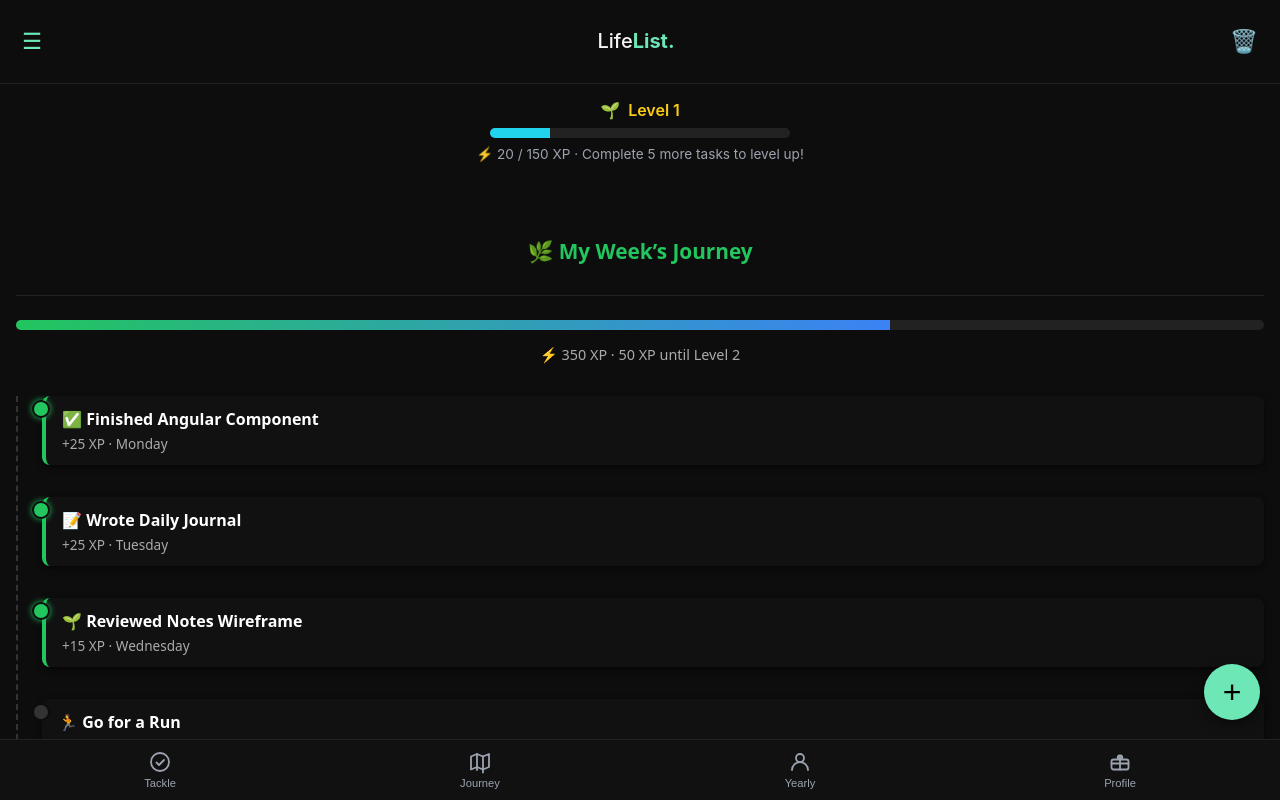
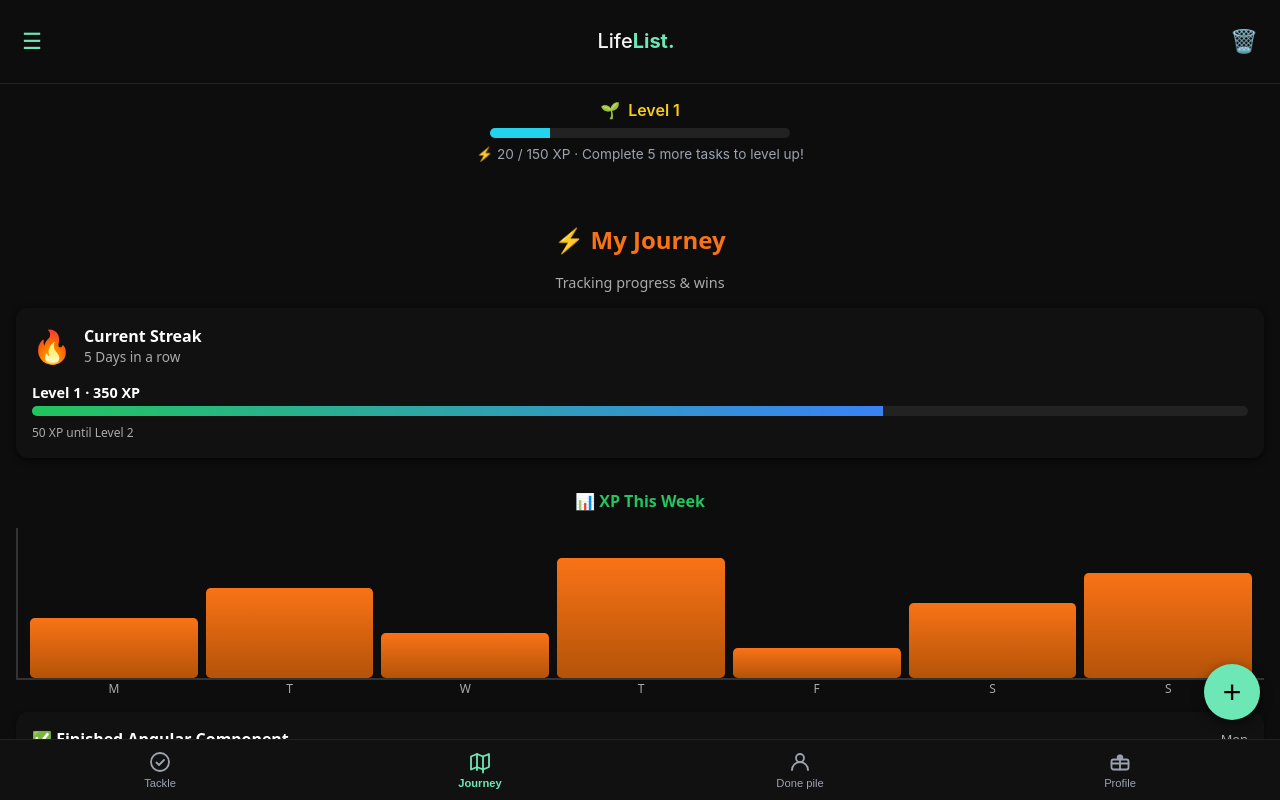
Before and after one commit to myhzyy/LifeList, an Angular app: page /journey in a window 1280 px wide. Built offline with nearby package versions, Linux system fonts and the light colour scheme.

Commit message:
updated tackle component

```diff
--- a/src/app/app.html
+++ b/src/app/app.html
@@ -39,7 +39,7 @@
       <span>Tackle</span>
     </button>
 
-    <button class="tab">
+    <button class="tab" routerLink="/journey" routerLinkActive="active">
       <svg
         xmlns="http://www.w3.org/2000/svg"
         width="24"
@@ -75,7 +75,7 @@
         <path d="M4 20a8 8 0 0 1 16 0" />
       </svg>
 
-      <span>Yearly</span>
+      <span>Done pile</span>
     </button>
     <button class="tab">
       <svg
--- a/src/app/app.routes.ts
+++ b/src/app/app.routes.ts
@@ -2,10 +2,14 @@ import { Routes } from '@angular/router';
 import { TodayComponent } from './pages/today/today';
 import { Week } from './pages/week/week';
 import { Journey } from './pages/journey/journey';
+import { DonePile } from './pages/done-pile/done-pile';
+import { Profile } from './pages/profile/profile';
 
 export const routes: Routes = [
   { path: '', redirectTo: 'today', pathMatch: 'full' },
   { path: 'today', component: TodayComponent },
   { path: 'week', component: Week },
   { path: 'journey', component: Journey },
+  { path: 'donePile', component: DonePile },
+  { path: 'profile', component: Profile },
 ];
--- /dev/null
+++ b/src/app/pages/done-pile/done-pile.html
@@ -0,0 +1,36 @@
+<main class="done-pile dark">
+  <!-- Header -->
+  <header class="top-bar">
+    <h1>🏆 Done Pile</h1>
+    <p class="subtitle">All the things you’ve completed 🎉</p>
+  </header>
+
+  <!-- Summary -->
+  <section class="summary">
+    <h2>Total Completed</h2>
+    <p>12 tasks · ⚡ 240 XP earned</p>
+  </section>
+
+  <!-- Pile List -->
+  <section class="pile">
+    <article class="done-item">
+      <h3>✅ Finished Angular Component</h3>
+      <p>+25 XP · Mon</p>
+    </article>
+
+    <article class="done-item">
+      <h3>📝 Wrote Daily Journal</h3>
+      <p>+25 XP · Tue</p>
+    </article>
+
+    <article class="done-item">
+      <h3>🌱 Reviewed Notes Wireframe</h3>
+      <p>+15 XP · Wed</p>
+    </article>
+
+    <article class="done-item">
+      <h3>☁️ Went for a Run</h3>
+      <p>+10 XP · Thu</p>
+    </article>
+  </section>
+</main>
--- /dev/null
+++ b/src/app/pages/done-pile/done-pile.scss
@@ -0,0 +1,74 @@
+.done-pile.dark {
+  font-family: system-ui, sans-serif;
+  background: #0d0d0d;
+  color: #fff;
+  min-height: 100vh;
+  padding: 1rem;
+}
+
+/* Header */
+.top-bar {
+  text-align: center;
+  margin-bottom: 1rem;
+
+  h1 {
+    font-size: 1.5rem;
+    font-weight: 700;
+    color: #f97316; // orange accent
+  }
+
+  .subtitle {
+    font-size: 0.9rem;
+    color: #aaa;
+  }
+}
+
+/* Summary */
+.summary {
+  background: #111;
+  padding: 1rem;
+  border-radius: 0.75rem;
+  text-align: center;
+  margin-bottom: 1.5rem;
+  box-shadow: 0 2px 6px rgba(0, 0, 0, 0.6);
+
+  h2 {
+    font-size: 1rem;
+    margin: 0 0 0.5rem;
+    color: #22c55e; // green
+  }
+
+  p {
+    margin: 0;
+    color: #aaa;
+    font-size: 0.9rem;
+  }
+}
+
+/* Done Pile Items */
+.pile {
+  display: flex;
+  flex-direction: column;
+  gap: 1rem;
+}
+
+.done-item {
+  background: #111;
+  border-left: 4px solid #22c55e;
+  border-radius: 0.5rem;
+  padding: 0.75rem 1rem;
+  box-shadow: 0 2px 4px rgba(0, 0, 0, 0.4);
+
+  h3 {
+    margin: 0;
+    font-size: 1rem;
+    font-weight: 600;
+    color: #fff;
+  }
+
+  p {
+    margin: 0.25rem 0 0;
+    font-size: 0.85rem;
+    color: #aaa;
+  }
+}
--- a/src/app/pages/journey/journey.html
+++ b/src/app/pages/journey/journey.html
@@ -1,57 +1,66 @@
-<main class="journey-timeline dark">
+<main class="journey-dashboard dark">
   <!-- Header -->
   <header class="top-bar">
-    <h1>🌿 My Week’s Journey</h1>
+    <h1>⚡ My Journey</h1>
+    <p class="subtitle">Tracking progress & wins</p>
   </header>
 
-  <!-- XP Summary -->
-  <section class="xp-summary">
-    <div class="xp-bar">
-      <div class="xp-fill" style="width: 70%"></div>
+  <!-- Streak / XP Summary -->
+  <section class="streak-card">
+    <div class="streak-info">
+      <span class="streak-icon">🔥</span>
+      <div>
+        <h2>Current Streak</h2>
+        <p>5 Days in a row</p>
+      </div>
     </div>
-    <p class="xp-text">⚡ 350 XP · 50 XP until Level 2</p>
+    <div class="xp-summary">
+      <p>Level 1 · 350 XP</p>
+      <div class="xp-bar">
+        <div class="xp-fill" style="width: 70%"></div>
+      </div>
+      <small>50 XP until Level 2</small>
+    </div>
   </section>
 
-  <!-- Timeline -->
-  <section class="timeline">
-    <div class="event completed">
-      <div class="dot"></div>
-      <div class="content">
-        <h2>✅ Finished Angular Component</h2>
-        <p>+25 XP · Monday</p>
-      </div>
-    </div>
-
-    <div class="event completed">
-      <div class="dot"></div>
-      <div class="content">
-        <h2>📝 Wrote Daily Journal</h2>
-        <p>+25 XP · Tuesday</p>
-      </div>
-    </div>
-
-    <div class="event completed">
-      <div class="dot"></div>
-      <div class="content">
-        <h2>🌱 Reviewed Notes Wireframe</h2>
-        <p>+15 XP · Wednesday</p>
-      </div>
-    </div>
-
-    <div class="event">
-      <div class="dot"></div>
-      <div class="content">
-        <h2>🏃 Go for a Run</h2>
-        <p>+10 XP · Pending</p>
-      </div>
-    </div>
-
-    <div class="event">
-      <div class="dot"></div>
-      <div class="content">
-        <h2>🎯 Build Today Page</h2>
-        <p>+25 XP · Upcoming</p>
-      </div>
+  <!-- Weekly XP Graph -->
+  <section class="xp-graph">
+    <h2>📊 XP This Week</h2>
+    <div class="graph">
+      <div class="bar" style="height: 40%"><span>M</span></div>
+      <div class="bar" style="height: 60%"><span>T</span></div>
+      <div class="bar" style="height: 30%"><span>W</span></div>
+      <div class="bar" style="height: 80%"><span>T</span></div>
+      <div class="bar" style="height: 20%"><span>F</span></div>
+      <div class="bar" style="height: 50%"><span>S</span></div>
+      <div class="bar" style="height: 70%"><span>S</span></div>
     </div>
   </section>
+
+  <!-- Completed Tasks (Card style like Strava feed) -->
+  <section class="feed">
+    <article class="feed-item">
+      <header>
+        <h3>✅ Finished Angular Component</h3>
+        <time>Mon</time>
+      </header>
+      <p class="xp">+25 XP</p>
+    </article>
+
+    <article class="feed-item">
+      <header>
+        <h3>📝 Wrote Daily Journal</h3>
+        <time>Tue</time>
+      </header>
+      <p class="xp">+25 XP</p>
+    </article>
+
+    <article class="feed-item">
+      <header>
+        <h3>🌱 Reviewed Notes Wireframe</h3>
+        <time>Wed</time>
+      </header>
+      <p class="xp">+15 XP</p>
+    </article>
+  </section>
 </main>
--- a/src/app/pages/journey/journey.scss
+++ b/src/app/pages/journey/journey.scss
@@ -1,98 +1,162 @@
-.journey-timeline.dark {
-  padding: 1rem;
+.journey-dashboard.dark {
   font-family: system-ui, sans-serif;
-  background: #0d0d0d; // dark mode background
+  background: #0d0d0d;
   color: #fff;
   min-height: 100vh;
+  padding: 1rem;
 }
 
 /* Header */
 .top-bar {
   text-align: center;
-  padding: 1rem;
-  border-bottom: 1px solid #222;
+  margin-bottom: 1rem;
 
   h1 {
-    font-size: 1.3rem;
-    font-weight: 600;
-    color: #22c55e; // green accent
-  }
-}
-
-/* XP bar */
-.xp-summary {
-  margin: 1.5rem 0;
-  text-align: center;
-
-  .xp-bar {
-    width: 100%;
-    height: 10px;
-    background: #222;
-    border-radius: 999px;
-    overflow: hidden;
-    margin-bottom: 0.5rem;
-
-    .xp-fill {
-      height: 100%;
-      width: 70%;
-      background: linear-gradient(90deg, #22c55e, #3b82f6); // green → blue gradient
-    }
+    font-size: 1.5rem;
+    font-weight: 700;
+    color: #f97316; // Strava-style orange
   }
 
-  .xp-text {
+  .subtitle {
     font-size: 0.9rem;
     color: #aaa;
   }
 }
 
-/* Timeline */
-.timeline {
-  position: relative;
-  margin: 2rem 0;
-  padding-left: 1.5rem;
-  border-left: 2px dashed #333;
+/* Streak / XP Card */
+.streak-card {
+  background: #111;
+  border-radius: 0.75rem;
+  padding: 1rem;
+  margin-bottom: 1.5rem;
+  box-shadow: 0 2px 6px rgba(0, 0, 0, 0.6);
 
-  .event {
-    position: relative;
-    margin-bottom: 2rem;
+  .streak-info {
+    display: flex;
+    align-items: center;
+    gap: 0.75rem;
+    margin-bottom: 1rem;
 
-    .dot {
-      position: absolute;
-      left: -0.6rem;
-      top: 0.3rem;
-      width: 14px;
-      height: 14px;
-      border-radius: 50%;
-      background: #333;
-      border: 2px solid #0d0d0d;
+    .streak-icon {
+      font-size: 2rem;
     }
 
-    .content {
-      background: #111;
-      border-radius: 0.5rem;
-      padding: 0.75rem 1rem;
-      box-shadow: 0 2px 6px rgba(0, 0, 0, 0.6);
+    h2 {
+      font-size: 1rem;
+      margin: 0;
+    }
 
-      h2 {
+    p {
+      margin: 0;
+      font-size: 0.85rem;
+      color: #aaa;
+    }
+  }
+
+  .xp-summary {
+    p {
+      font-size: 0.9rem;
+      margin-bottom: 0.25rem;
+      font-weight: 600;
+    }
+
+    .xp-bar {
+      width: 100%;
+      height: 10px;
+      background: #222;
+      border-radius: 999px;
+      margin-bottom: 0.25rem;
+      overflow: hidden;
+
+      .xp-fill {
+        height: 100%;
+        background: linear-gradient(90deg, #22c55e, #3b82f6);
+        transition: width 0.3s ease;
+      }
+    }
+
+    small {
+      font-size: 0.75rem;
+      color: #aaa;
+    }
+  }
+}
+
+/* XP Graph */
+.xp-graph {
+  margin: 2rem 0;
+
+  h2 {
+    font-size: 1rem;
+    font-weight: 600;
+    margin-bottom: 1rem;
+    color: #22c55e;
+    text-align: center;
+  }
+
+  .graph {
+    display: flex;
+    justify-content: space-between;
+    align-items: flex-end;
+    height: 150px;
+    padding: 0 0.5rem;
+    border-left: 2px solid #333;
+    border-bottom: 2px solid #333;
+
+    .bar {
+      flex: 1;
+      margin: 0 0.25rem;
+      background: linear-gradient(180deg, #f97316, #b45309); // orange tones
+      border-radius: 0.3rem;
+      display: flex;
+      justify-content: center;
+      align-items: flex-end;
+      position: relative;
+
+      span {
+        font-size: 0.75rem;
+        color: #aaa;
+        margin-top: 0.25rem;
+        position: absolute;
+        bottom: -1.2rem;
+      }
+    }
+  }
+}
+
+/* Feed style list */
+.feed {
+  margin-top: 2rem;
+
+  .feed-item {
+    background: #111;
+    border-radius: 0.75rem;
+    padding: 1rem;
+    margin-bottom: 1rem;
+    box-shadow: 0 1px 4px rgba(0, 0, 0, 0.5);
+
+    header {
+      display: flex;
+      justify-content: space-between;
+      align-items: center;
+
+      h3 {
+        margin: 0;
         font-size: 1rem;
-        margin: 0 0 0.25rem;
         color: #fff;
       }
 
-      p {
-        font-size: 0.85rem;
+      time {
+        font-size: 0.8rem;
         color: #aaa;
-        margin: 0;
       }
     }
 
-    &.completed .dot {
-      background: #22c55e;
-      box-shadow: 0 0 6px #22c55e;
-    }
-
-    &.completed .content {
-      border-left: 4px solid #22c55e;
+    .xp {
+      margin: 0.5rem 0 0;
+      font-size: 0.9rem;
+      color: #22c55e;
+      font-weight: 600;
     }
   }
 }
--- /dev/null
+++ b/src/app/pages/profile/profile.html
@@ -0,0 +1,47 @@
+<main class="profile-tab dark">
+  <!-- Header -->
+  <header class="top-bar">
+    <h1>👤 My Profile</h1>
+  </header>
+
+  <!-- User Info -->
+  <section class="user-info">
+    <img src="https://via.placeholder.com/100" alt="Profile picture" class="avatar" />
+    <h2>Jordan Lawrence</h2>
+    <p class="tagline">🌱 Growing every day · Level 2</p>
+  </section>
+
+  <!-- XP / Level -->
+  <section class="xp-summary">
+    <div class="xp-bar">
+      <div class="xp-fill" style="width: 65%"></div>
+    </div>
+    <p class="xp-text">⚡ 650 XP · 150 XP until Level 3</p>
+  </section>
+
+  <!-- Stats -->
+  <section class="stats">
+    <div class="stat-card">
+      <h3>✅ 45</h3>
+      <p>Tasks Completed</p>
+    </div>
+    <div class="stat-card">
+      <h3>🔥 12</h3>
+      <p>High Priority</p>
+    </div>
+    <div class="stat-card">
+      <h3>☁️ 33</h3>
+      <p>Low Priority</p>
+    </div>
+  </section>
+
+  <!-- Achievements -->
+  <section class="achievements">
+    <h2>🏅 Achievements</h2>
+    <ul>
+      <li>🌟 First 100 XP Earned</li>
+      <li>🔥 5 High Priority Tasks Done</li>
+      <li>📅 7-Day Streak</li>
+    </ul>
+  </section>
+</main>
--- /dev/null
+++ b/src/app/pages/profile/profile.scss
@@ -0,0 +1,126 @@
+.profile-tab.dark {
+  font-family: system-ui, sans-serif;
+  background: #0d0d0d;
+  color: #fff;
+  min-height: 100vh;
+  padding: 1rem;
+}
+
+/* Header */
+.top-bar {
+  text-align: center;
+  margin-bottom: 1rem;
+
+  h1 {
+    font-size: 1.4rem;
+    font-weight: 700;
+    color: #22c55e; // green accent
+  }
+}
+
+/* User Info */
+.user-info {
+  text-align: center;
+  margin-bottom: 1.5rem;
+
+  .avatar {
+    width: 90px;
+    height: 90px;
+    border-radius: 50%;
+    border: 3px solid #22c55e;
+    margin-bottom: 0.5rem;
+  }
+
+  h2 {
+    margin: 0;
+    font-size: 1.2rem;
+    font-weight: 600;
+  }
+
+  .tagline {
+    font-size: 0.9rem;
+    color: #aaa;
+  }
+}
+
+/* XP Bar */
+.xp-summary {
+  margin: 1.5rem 0;
+  text-align: center;
+
+  .xp-bar {
+    width: 100%;
+    height: 10px;
+    background: #222;
+    border-radius: 999px;
+    overflow: hidden;
+    margin-bottom: 0.5rem;
+
+    .xp-fill {
+      height: 100%;
+      background: linear-gradient(90deg, #22c55e, #3b82f6); // green → blue gradient
+      transition: width 0.3s ease;
+    }
+  }
+
+  .xp-text {
+    font-size: 0.9rem;
+    color: #aaa;
+  }
+}
+
+/* Stats */
+.stats {
+  display: flex;
+  justify-content: space-between;
+  margin: 1.5rem 0;
+
+  .stat-card {
+    flex: 1;
+    background: #111;
+    margin: 0 0.5rem;
+    padding: 1rem;
+    border-radius: 0.75rem;
+    text-align: center;
+    border-left: 4px solid #22c55e;
+
+    h3 {
+      margin: 0;
+      font-size: 1.2rem;
+      color: #f97316; // orange for contrast
+    }
+
+    p {
+      margin: 0.25rem 0 0;
+      font-size: 0.85rem;
+      color: #aaa;
+    }
+  }
+}
+
+/* Achievements */
+.achievements {
+  margin-top: 2rem;
+
+  h2 {
+    font-size: 1.1rem;
+    font-weight: 600;
+    color: #22c55e;
+    margin-bottom: 0.5rem;
+  }
+
+  ul {
+    list-style: none;
+    padding: 0;
+
+    li {
+      background: #111;
+      border-radius: 0.5rem;
+      padding: 0.75rem 1rem;
+      margin-bottom: 0.5rem;
+      font-size: 0.9rem;
+      color: #fff;
+      border-left: 4px solid #f97316;
+    }
+  }
+}
--- a/src/app/pages/week/week.html
+++ b/src/app/pages/week/week.html
@@ -15,7 +15,7 @@
 
   <!-- High -->
   <section class="task-group">
-    <h2 class="priority high">🔥 Must Do</h2>
+    <h2 class="priority high">🔥 Up next</h2>
     <ul>
       <li><input type="checkbox" /> Finish Angular component <span class="points">+25 XP</span></li>
       <li><input type="checkbox" /> Write daily journal <span class="points">+25 XP</span></li>
```
Also changed, not shown: src/app/pages/done-pile/done-pile.ts (added, +11 -0 lines), src/app/pages/profile/profile.ts (added, +11 -0 lines), 2 other files (tests, documents, lock files or other folders).
